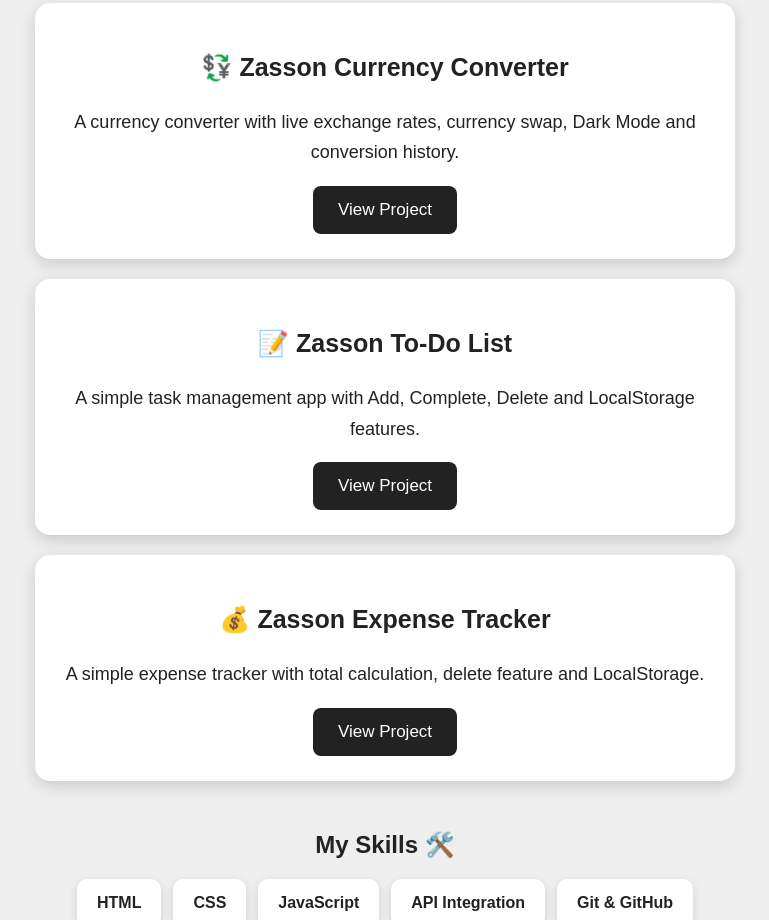
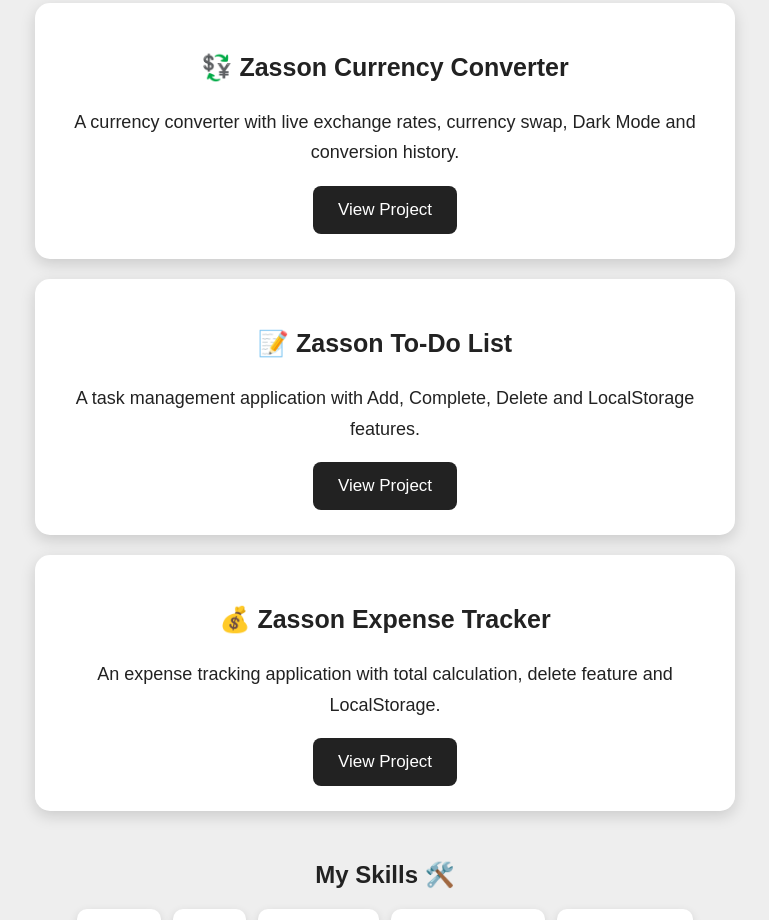
Before and after one commit to zasson770-blip/zasson-portfolio, a plain HTML site: page index.html in a window 1280 px wide. Shown: the part 471-1391 px from the top of the page, without its empty margins (255-1024 px from the left). Drawn offline with Linux system fonts and the light colour scheme.

Commit message:
Update index.html

```diff
--- a/index.html
+++ b/index.html
@@ -199,6 +199,9 @@ nav a:hover {
 
     <h2>My Projects 🚀</h2>
 
+
+    <!-- PROJECT 1 -->
+
     <div class="project-card">
 
         <h3>💱 Zasson Currency Converter</h3>
@@ -220,12 +223,16 @@ nav a:hover {
         </a>
 
     </div>
+
+
+    <!-- PROJECT 2 -->
+
     <div class="project-card">
 
         <h3>📝 Zasson To-Do List</h3>
 
         <p>
-        A simple task management app with
+            A task management application with
             Add, Complete, Delete and LocalStorage features.
         </p>
 
@@ -233,32 +240,41 @@ nav a:hover {
             href="https://zasson770-blip.github.io/zasson-todo/"
             target="_blank"
         >
+
             <button>
                 View Project
             </button>
+
         </a>
 
     </div>
+
+
+    <!-- PROJECT 3 -->
+
     <div class="project-card">
 
         <h3>💰 Zasson Expense Tracker</h3>
 
         <p>
-        A simple expense tracker with
-        total calculation, delete feature
-        and LocalStorage.
+            An expense tracking application with
+            total calculation, delete feature and LocalStorage.
         </p>
 
         <a
             href="https://zasson770-blip.github.io/zasson-expense-tracker/"
             target="_blank"
         >
+
             <button>
                 View Project
             </button>
+
         </a>
 
     </div>
+
+    </section>
     </section>
 
 
```
Lines whose indentation alone changed are shown as unchanged.
